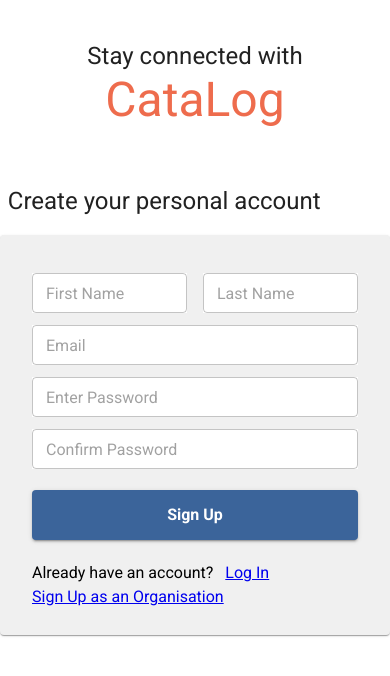
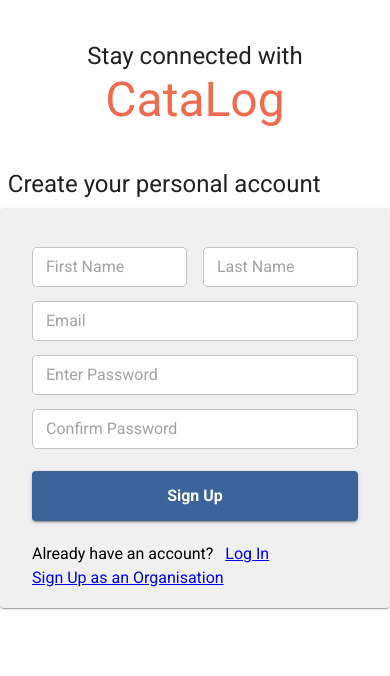
Before and after one commit to bawses/it-project-crm, a Next.js app: page /signup in a window 390 px wide. Shown: the top 676 px of the page. Built offline with nearby package versions, Linux system fonts and the light colour scheme; no server answers; a web font is replaced by a local one.

Commit message:
Fixed more responsive styling issues on login and sign up pages

```diff
--- a/pages/signup/index.tsx
+++ b/pages/signup/index.tsx
@@ -32,13 +32,11 @@
     },
 
     logobox: {
-      [theme.breakpoints.down("md")]: {
+      [theme.breakpoints.down("sm")]: {
         paddingTop: theme.spacing(2),
-        // paddingBottom: theme.spacing(2),
         marginTop: theme.spacing(3),
       },
       [theme.breakpoints.up("md")]: {
-        backgroundColor: COLORS.white,
         marginLeft: theme.spacing(3),
       },
     },
@@ -54,12 +52,11 @@
         marginLeft:"2%",
       },
       [theme.breakpoints.between("md", "lg")]: {
-        paddingTop: 60,
+        paddingTop: "5%",
       },
       [theme.breakpoints.up("xl")]: {
-        paddingTop: 150,
+        paddingTop: "40%",
       },
-      paddingBottom: 10,
     },
 
     paper: {
@@ -74,23 +71,29 @@
     },
 
     form: {
-      paddingTop: "4.5%",
-      [theme.breakpoints.down("sm")]: {
-        marginTop: "5%",
+      paddingTop: "5%",
+      paddingBottom: "5%",
+      [theme.breakpoints.up("md")]: {
+        marginLeft: "-10%",
+        paddingTop: "5%",
       },
-      [theme.breakpoints.up("sm")]: {
-        marginLeft: "-10%",
+      [theme.breakpoints.up("xl")]: {
+        paddingTop: "10%",
       },
     },
 
     textbox: {
       margin: "6px auto",
+      [theme.breakpoints.down("sm")]: {
+        margin: "7px auto",
+      },
       backgroundColor: COLORS.white,
     },
 
     links: {
       paddingTop: "1rem",
       marginTop: "10px auto",
+      paddingBottom: "1rem"
     },
   })
 );
@@ -120,7 +123,6 @@
   const handleSubmit = (e: MouseEvent<HTMLButtonElement, globalThis.MouseEvent>) => {
     // make sure password is the same as confirm password
     if (userState.password !== userState.confirmPassword) {
-      //alert("Passwords are not identical. Try again.");
       setError("Passwords are not identical. Try again.");
       setUserState({
         firstName: userState.firstName,
```
Also changed, not shown: pages/login/index.tsx (+13 -11 lines).
